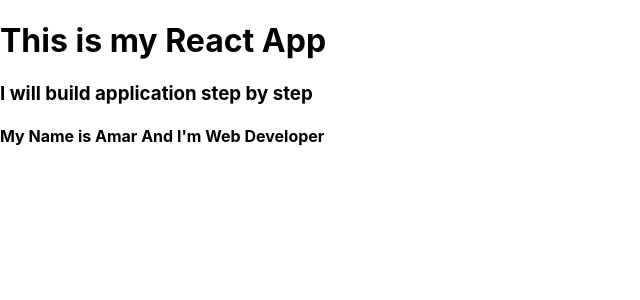
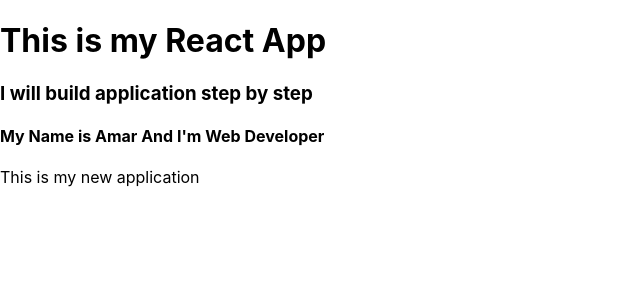
Before and after one commit to meandcloud/React-Apps, a React (Create React App) app in the folder project001/: page / in a window 1280 px wide. Shown: the top 300 px of the page, without its empty margins (0-640 px from the left). Built offline with nearby package versions, Linux system fonts and the light colour scheme; the HTML template or start-up script is replaced by a standard one.

Commit message:
updated project001
updated project001

```diff
--- a/project001/src/App.js
+++ b/project001/src/App.js
@@ -6,6 +6,9 @@
         <h1>This is my React App</h1>
         <h3>I will build application step by step</h3>
         <h4>My Name is Amar And I'm Web Developer</h4>
+        <p>
+          This is my new application
+        </p>
     </div>
   );
 }
```
Also changed, not shown: project001/package.json (+10 -0 lines), 1 other file (tests, documents, lock files or other folders).
